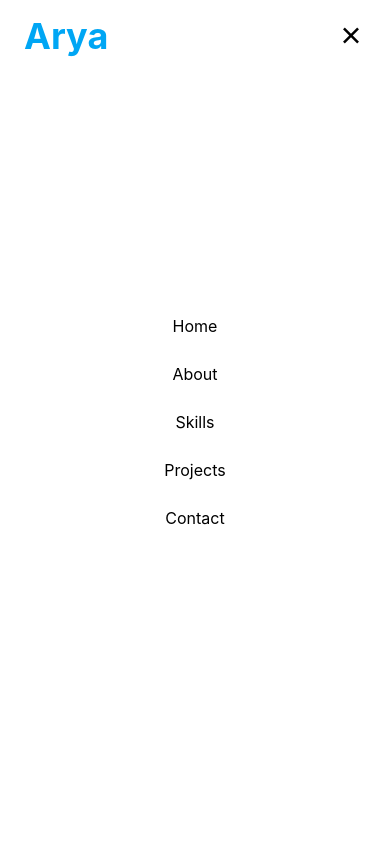
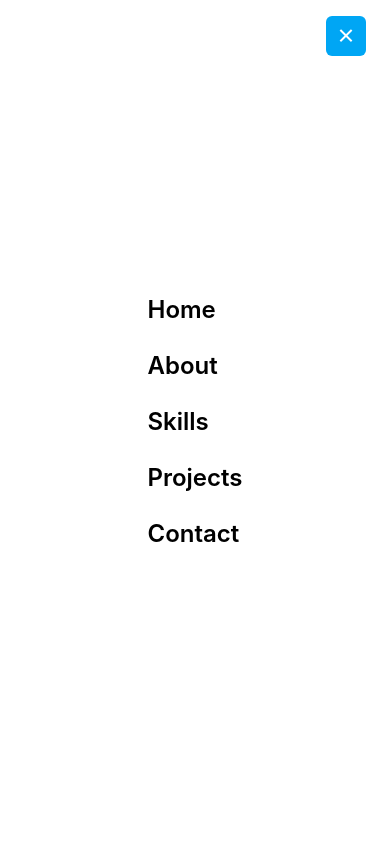
Before and after one commit to arya-dwi-ananda/my-portfolio, a React (Vite) app: page / in a window 390 px wide. Both pictures are taken after a click on the element 350 px from the left and 36 px from the top of the page. Shown: the top 844 px of the page. Built offline with nearby package versions, Linux system fonts and the light colour scheme.

Commit message:
Change the appearance of the hamburger menu

```diff
--- a/src/components/Navigation.jsx
+++ b/src/components/Navigation.jsx
@@ -12,7 +12,7 @@ function Navigation() {
       /* Navbar */
       <div className="fixed top-0 left-0 z-999999 w-full bacdrop backdrop-blur-lg">
         <nav className="flex w-full md:max-w-7xl md:justify-around justify-between items-center py-4 px-6 mx-auto relative">
-          <h2 className="font-bold text-4xl md:text-5xl my-0 text-sky-500">Arya</h2>
+          <h2 className={`font-bold text-4xl md:text-5xl my-0 text-sky-500 transition-opacity duration-300 ${isOpen ? "opacity-0" : "opacity-100"}`}>Arya</h2>
           {/* {`nav-menu" className="md:flex mx-auto gap-8 ${isOpen ? "flex" : "hidden"}`} */}
 
           {/* Desktop menu */}
@@ -45,15 +45,15 @@ function Navigation() {
           </div>
 
           {/* Mobile hamburger button */}
-          <div onClick={changeToggle} className="md:hidden z-50" id="nav-toggle">
-            <i className={`${isOpen ? "hidden" : "block"} ri-menu-line nav__burger text-3xl`}></i>
-            <i className={`${isOpen ? "block" : "hidden"} ri-close-line nav__close text-3xl`}></i>
+          <div onClick={changeToggle} className="md:hidden z-50 bg-sky-500 rounded-md px-2 py-1" id="nav-toggle">
+            <i className={`${isOpen ? "hidden" : "block"} ri-menu-line nav__burger text-2xl text-white`}></i>
+            <i className={`${isOpen ? "block" : "hidden"} ri-close-line nav__close text-2xl text-white`}></i>
           </div>
         </nav>
       </div>
       {/* Mobile overlay - Outside the navbar */}
-      <div className={`flex fixed inset-0 z-40 items-center justify-center bg-white ${isOpen ? "flex" : "hidden"}`}>
-        <ul id="nav-menu" className="flex flex-col items-center gap-6">
+      <div className={`flex fixed inset-0 z-40 items-center justify-center bg-white cursor-pointer transition-opacity duration-300 ease-out ${isOpen ? "opacity-100" : "opacity-0 pointer-events-none  "}`}>
+        <ul id="nav-menu" className={`flex flex-col gap-6 text-2xl font-semibold font-sans transition-all duration-300 ease-out ${isOpen ? "scale-100 opacity-100" : "scale-95 opacity-0"}`}>
           <li>
             <a href="#home" onClick={changeToggleToFalse}>
               Home
```
